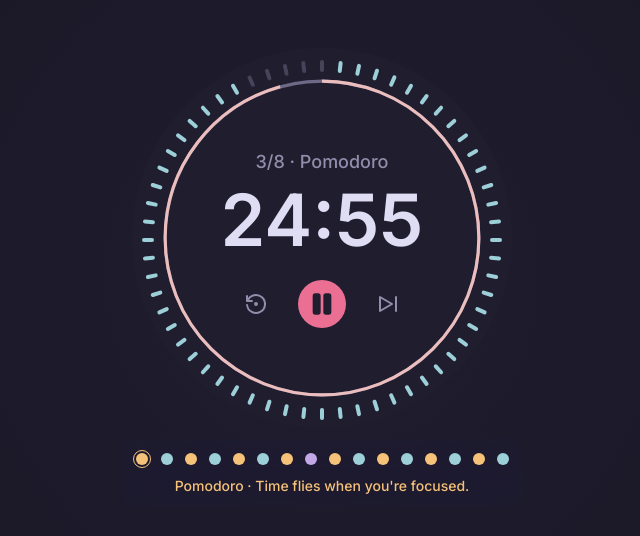
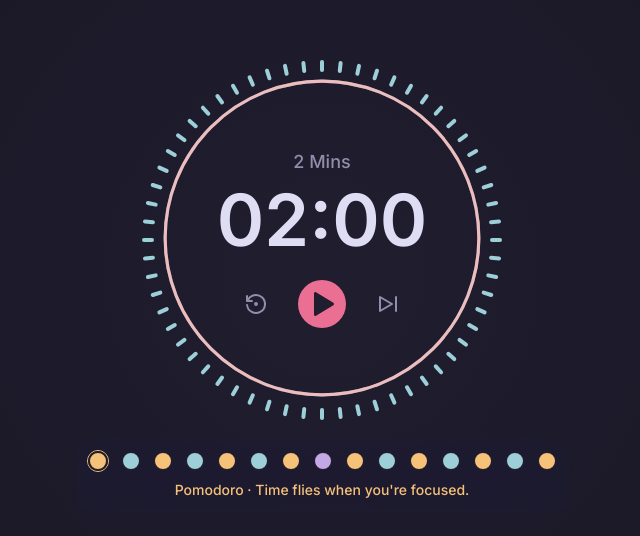
Before and after one commit to shinjith-dev/pomtick, a Next.js app: page / in a window 1280 px wide. Shown: the part 122-658 px from the top of the page, without its empty margins (318-958 px from the left). Built offline with nearby package versions, Linux system fonts and the light colour scheme.

Commit message:
feat: integrate states flow into basic timer
- added states flow: pomodoro, short-break, long-break
- added a progress line over stae indicator
- minor ui udates

```diff
--- a/app/page.tsx
+++ b/app/page.tsx
@@ -8,10 +8,12 @@
 import { defaultConfig, defaultStates } from "@/lib/defaults";
 
 export default function Home() {
-  const [status, setStatus] = useState<TStatus>("playing");
+  const [status, setStatus] = useState<TStatus>("paused");
   const [config, setConfig] = useState<TConfig>(defaultConfig);
 
   const [states, setStates] = useState<TState[]>(defaultStates);
+  const totalStates = useRef<number>(defaultStates.length);
+
   const [activeState, setActive] = useState<number>(0);
 
   useEffect(() => {
@@ -32,7 +34,7 @@
             duration: config.pomodoro.longBreakDuration,
           },
         ]);
-      else
+      else if (i !== config.pomodoro.noOfPomodoro - 1)
         setStates((prev) => [
           ...prev,
           {
@@ -43,12 +45,26 @@
     }
   }, [config.pomodoro]);
 
+  useEffect(() => {
+    totalStates.current = states.length;
+  }, [states]);
+
+  const handleStateUpdate = () => {
+    setActive((prev) => (prev + 2 !== totalStates.current ? prev + 1 : prev));
+    setStatus("paused");
+  };
+
   return (
     <main className="relative h-full w-full bg-base">
       <div className="relative mx-auto flex min-h-screen w-screen max-w-7xl items-center justify-center text-center text-text">
         <Background status={status} />
 
-        <TimerLayer status={status} setStatus={setStatus} />
+        <TimerLayer
+          state={states[activeState]}
+          status={status}
+          setStatus={setStatus}
+          updateState={handleStateUpdate}
+        />
 
         <StateIndicator states={states} activeState={activeState} />
       </div>
--- a/components/Background.tsx
+++ b/components/Background.tsx
@@ -10,7 +10,9 @@
     <>
       <Image src={bg} fill alt="bg" className="object-cover" />
       <div
-        className={`absolute left-0 top-0 h-full w-full transition-all duration-700 ${status === "paused" ? "bg-base" : "bg-base/20"}`}
+        className={
+          "absolute left-0 top-0 h-full w-full transition-all duration-700"
+        }
       />
       <div className="bg-radial-gradient-in absolute left-0 top-0 h-full w-full" />
       {/* <div className="bg-radial-gradient-out absolute left-0 top-0 h-full w-full" /> */}
--- a/components/StateIndicator.tsx
+++ b/components/StateIndicator.tsx
@@ -21,15 +21,23 @@
   };
 
   return (
-    <div className="blur-effect absolute left-1/2 top-[70%] -translate-x-1/2 rounded-xl bg-surface/40 p-3">
-      <div className="mb-2 flex items-center justify-center gap-2">
+    <div className="blur-effect absolute left-1/2 top-[70%] -translate-x-1/2 rounded-xl bg-surface/40">
+      <div className="relative rounded-xl p-3">
+        <div className="absolute left-0 top-0 w-full p-[22px]">
+          <div
+            className="h-0.5 rounded-full bg-gold transition-all duration-500"
+            style={{ width: `${(activeState / (states.length - 1)) * 100}%` }}
+          />
+        </div>
+
+        <div className="relative z-10 mb-2 flex items-center justify-center gap-3">
           {states.map((state, index) => (
             <div
               key={`${index}-${state.type}`}
-            className={`flex flex-col items-center rounded-full border-gold p-0.5 ${index === activeState && "border"}`}
+              className={`flex flex-col items-center rounded-full border-gold ${index === activeState && "border"}`}
             >
               <div
-              className={`h-3 w-3 rounded-full ${state.type === "pomodoro" ? "bg-gold" : state.type === "short-break" ? "bg-foam" : "bg-iris"}`}
+                className={`h-5 w-5 rounded-full border-surface border-2 ${state.type === "pomodoro" ? "bg-gold" : state.type === "short-break" ? "bg-foam" : "bg-iris"}`}
               />
             </div>
           ))}
@@ -41,6 +49,7 @@
           {toSentenceCase(activeStateType)} &middot; {getStatePhrase()}
         </div>
       </div>
+    </div>
   );
 };
 
--- a/components/TimerLayer.tsx
+++ b/components/TimerLayer.tsx
@@ -1,53 +1,72 @@
-import React, { Dispatch, SetStateAction, useEffect, useState } from "react";
+import React, {
+  Dispatch,
+  SetStateAction,
+  useEffect,
+  useRef,
+  useState,
+} from "react";
 import {
   IconPlayerPauseFilled,
   IconPlayerPlayFilled,
   IconPlayerSkipForward,
   IconRestore,
 } from "@tabler/icons-react";
-import { TPomodoro, TStatus } from "@/lib/types";
-import { padStart } from "@/lib/utils/stringFns";
+import { TPomodoro, TState, TStatus } from "@/lib/types";
+import { padStart, toSentenceCase } from "@/lib/utils/stringFns";
 
-type Props = { status: TStatus; setStatus: Dispatch<SetStateAction<TStatus>> };
+type Props = {
+  status: TStatus;
+  state: TState;
+  setStatus: Dispatch<SetStateAction<TStatus>>;
+  updateState: () => void;
+};
 
-const TimerLayer = ({ status, setStatus }: Props) => {
+const TimerLayer = ({ status, state, setStatus, updateState }: Props) => {
   const [pomodoro, setPomodoro] = useState<TPomodoro>({
-    minutes: 25,
+    minutes: state.duration,
     seconds: 0,
   });
+
+  const intervalId = useRef<null | NodeJS.Timeout>(null);
 
   const circumference = 2 * Math.PI * 50;
   const strokeDashoffset =
     circumference -
-    (((pomodoro.minutes - 1) * 60 + pomodoro.seconds) / (25 * 60)) *
+    ((pomodoro.minutes * 60 + pomodoro.seconds) / (state.duration * 60)) *
       circumference;
 
   useEffect(() => {
-    let intervalId = null;
     if (status === "playing")
-      intervalId = setInterval(() => {
+      intervalId.current = setInterval(() => {
         setPomodoro((prev) => {
           const newPomo: TPomodoro = {
             minutes: prev.minutes,
             seconds: prev.seconds - 1,
           };
-          if (prev.seconds <= 0) {
-            newPomo.minutes = prev.minutes === 0 ? 25 : prev.minutes - 1;
+          if (prev.seconds === 1) {
+            if (prev.minutes === 0) updateState();
+          } else if (prev.seconds <= 0) {
+            if (prev.minutes === 0) newPomo.minutes = state.duration;
+            else newPomo.minutes = prev.minutes - 1;
             newPomo.seconds = 59;
           }
           return newPomo;
         });
       }, 1000);
-    else if (intervalId) clearInterval(intervalId);
+    else if (intervalId.current) clearInterval(intervalId.current);
 
     return () => {
-      if (intervalId) clearInterval(intervalId);
+      if (intervalId.current) clearInterval(intervalId.current);
     };
   }, [status]);
 
+  useEffect(() => {
+    setPomodoro({ minutes: state.duration, seconds: 0 });
+  }, [state]);
+
   return (
     <>
-      <div className="absolute left-1/2 top-[45%] h-[380px] w-[380px] -translate-x-1/2 -translate-y-1/2 rounded-full bg-surface">
+      <div className="absolute left-1/2 top-[45%] h-[380px] w-[380px] -translate-x-1/2 -translate-y-1/2 rounded-full">
         {[...new Array(60)].map((_, index) => (
           <div
             key={`second-hand-${index}`}
@@ -88,7 +107,7 @@
 
       <div className="absolute left-1/2 top-[45%] flex h-[300px] w-[300px] -translate-x-1/2 -translate-y-1/2 flex-col items-center justify-center gap-2 rounded-full">
         <h5 className="text-lg font-medium text-subtle">
-          3/8 &middot; Pomodoro
+          {state.duration} Mins
         </h5>
         <h3 className="w-full text-center text-7xl font-semibold">
           {padStart(pomodoro.minutes)}:{padStart(pomodoro.seconds)}
--- a/lib/defaults.ts
+++ b/lib/defaults.ts
@@ -3,9 +3,9 @@
 export const defaultConfig: TConfig = {
   pomodoro: {
     noOfPomodoro: 8,
-    pomodoroDuration: 25,
-    shortBreakDuration: 5,
-    longBreakDuration: 15,
+    pomodoroDuration: 2,
+    shortBreakDuration: 1,
+    longBreakDuration: 3,
   },
 };
 
```
Lines whose indentation alone changed are shown as unchanged.
